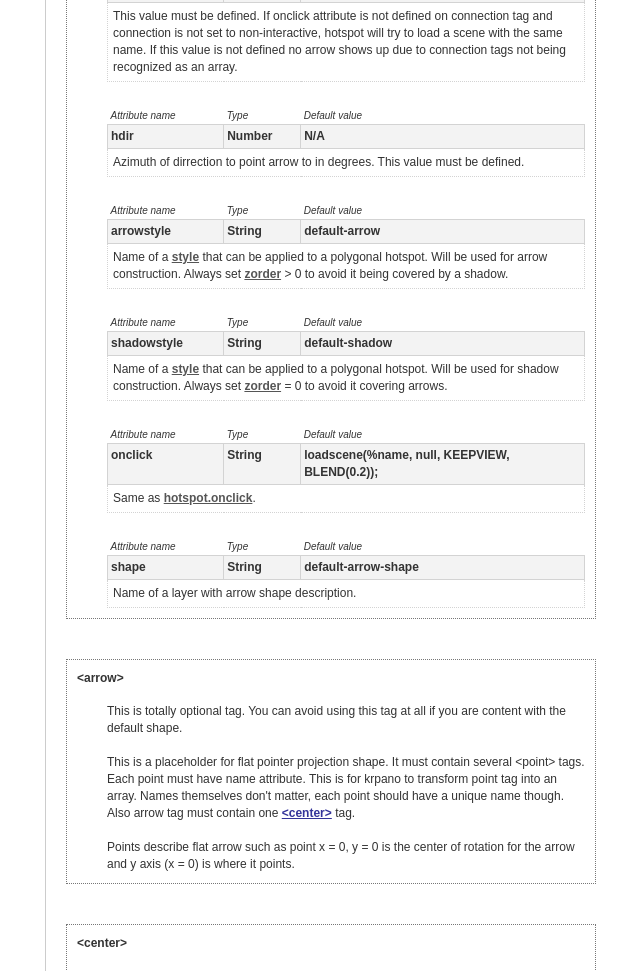
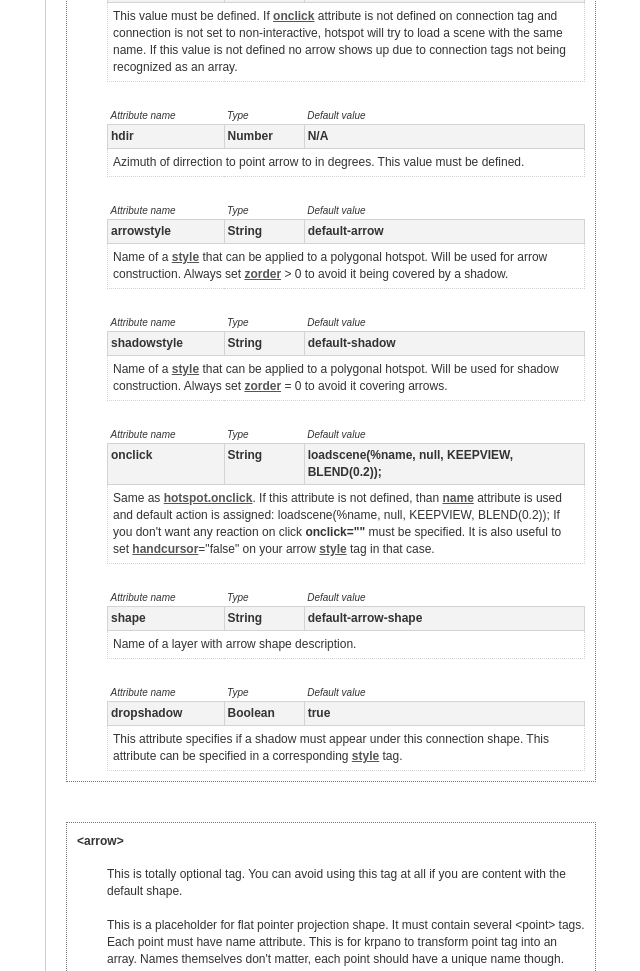
Before and after one commit to lonelyelk/krpano-arrows, a website: page arrows/plugin.html in a window 1280 px wide. Shown: the part 1502-2473 px from the top of the page, without its empty margins (395-1035 px from the left). Drawn offline with Linux system fonts and the light colour scheme.

Commit message:
Optional shadow feature implemented:
  * Can specify 'dropshadow="false"' to not drop shape shadow. Attribute
    can be specified on <connection> tag and on <style> tag.
  * Added example and documentation for a shape without mouse interaction.
  * More clear documentation on 'onclick' attribute.

```diff
--- a/arrows/plugin.html
+++ b/arrows/plugin.html
@@ -117,7 +117,7 @@
 						<th>N/A</th>
 					</tr>
 					<tr style="diplay: table-row">
-						<td colspan="4">This value must be defined. If onclick attribute is not defined on connection tag
+						<td colspan="4">This value must be defined. If <a href="#connection.onclick">onclick</a> attribute is not defined on connection tag
 						and connection is not set to non-interactive, hotspot will try to load a scene with the same name.
 						If this value is not defined no arrow shows up due to connection tags not being recognized as an array.</td>
 					</tr>
@@ -175,7 +175,11 @@
 						<th>loadscene(%name, null, KEEPVIEW, BLEND(0.2));</th>
 					</tr>
 					<tr style="diplay: table-row">
-						<td colspan="4">Same as <a href="../../../docu/xml/#hotspot.onclick">hotspot.onclick</a>.</td>
+						<td colspan="4">Same as <a href="../../../docu/xml/#hotspot.onclick">hotspot.onclick</a>. If this attribute
+						is not defined, than <a href="#connection.name">name</a> attribute is used and default action is assigned:
+						loadscene(%name, null, KEEPVIEW, BLEND(0.2)); If you don't want any reaction on click <b>onclick=""</b> must be
+						specified. It is also useful to set <a href="../../../docu/xml/#hotspot.handcursor">handcursor</a>="false"
+						on your arrow <a href="../../../docu/xml/#style">style</a> tag in that case.</td>
 					</tr>
 					<tr class="xmlattrdocdesc" style="diplay: table-row">
 						<td colspan="2">Attribute name</td>
@@ -189,6 +193,19 @@
 					</tr>
 					<tr style="diplay: table-row">
 						<td colspan="4">Name of a layer with arrow shape description.</td>
+					</tr>
+					<tr class="xmlattrdocdesc" style="diplay: table-row">
+						<td colspan="2">Attribute name</td>
+						<td>Type</td>
+						<td>Default value</td>
+					</tr>
+					<tr style="diplay: table-row">
+						<th colspan="2"><a name="connection.dropshadow" href="#connection.dropshadow" class="selflink">dropshadow</a></th>
+						<th>Boolean</th>
+						<th>true</th>
+					</tr>
+					<tr style="diplay: table-row">
+						<td colspan="4">This attribute specifies if a shadow must appear under this connection shape. This attribute can be specified in a corresponding <a href="../../../docu/xml/#style">style</a> tag.</td>
 					</tr>
 				</tbody>
 			</table>
```
Also changed, not shown: arrows/example/arrows.xml (+1 -1 lines), dev/arrows.xml (+19 -6 lines), dev/index.xml (+10 -0 lines), CHANGELOG.md (added), 1 other file.
